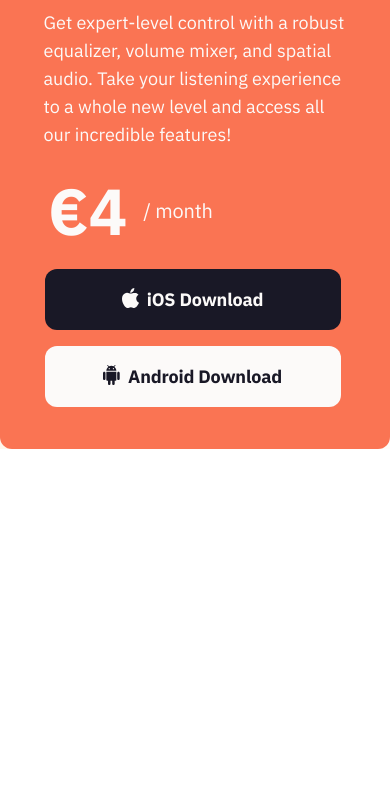
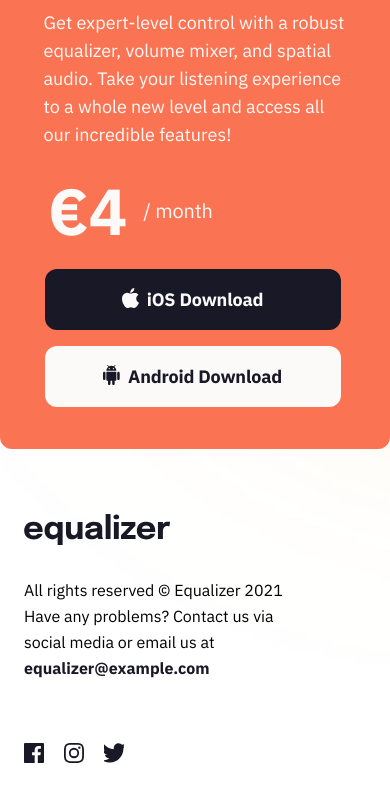
Before and after one commit to Anubliss-0/Equalizer-landing-page, a plain HTML site: page index.html in a window 390 px wide. Shown: the part 1099-1900 px from the top of the page. Before the commit the page ends 1548 px from the top, so only its background shows below. Drawn offline with Linux system fonts and the light colour scheme.

Commit message:
Footer finished, buttons animated.

```diff
--- a/index.html
+++ b/index.html
@@ -61,10 +61,19 @@
         alt="A phone running the equalizer app"
       />
     </div>
-
+  <div class="background-container">
     <footer>
-      All rights reserved © Equalizer 2021 Have any problems? Contact us via
-      social media or email us at equalizer@example.com
+      <div class="footer-logo"></div>
+      <p>
+      All rights reserved © Equalizer 2021<br> Have any problems? Contact us via
+      social media or email us at <a href = "mailto: equalizer@example.com">equalizer@example.com</a>
+      </p>
+      <div class="social">
+        <a class="soclink"></a>
+        <a class="soclink"></a>
+        <a class="soclink"></a>
+      </div>
     </footer>
+    </div>
   </body>
 </html>
--- a/styles.css
+++ b/styles.css
@@ -106,7 +106,7 @@ img {
     position: absolute;
     width: 446px;
     height: 625px;
-    right: 25vw;
+    right: 20vw;
     top: 950px;
     background-color: #FA7453;
     border-radius: 12px;
@@ -183,6 +183,12 @@ button.ios {
     letter-spacing: -0.18px;
     color: #FCFAF9;
     border: 0;
+    transition: 0.5s;
+}
+
+button.ios:hover {
+    background-color: #66E2DC;
+    transition: 0.5s;
 }
 
 .ios .icon {
@@ -217,12 +223,95 @@ button.android {
     border: 0;
 }
 
+button.android:hover {
+    background-color: #FFB964;
+    transition: 0.5s;
+}
+
 .android .icon {
     background-image: url(assets/icon-android.svg);
     width: 17px;
     height: 20px;
     margin-right: 8px;
     margin-bottom: 3px;
+}
+
+footer {
+    position: absolute;
+    top: 1662px;
+    display: flex;
+    width: 85%;
+    height: 79px;
+}
+
+.footer-logo {
+    width: 146.09px;
+    height: 32px;
+    background-image:url(assets/logo.svg)
+}
+
+footer p {
+    font-family: IBM Plex Sans;
+    font-style: normal;
+    font-weight: normal;
+    font-size: 16px;
+    line-height: 26px;
+    width: 366px;
+    height: 79px;
+    margin-top: 0;
+    margin-left: 138px;
+}
+
+footer p a {
+    font-weight: bold;
+    color: #191826;
+    text-decoration: none;
+}
+
+.social {
+    position: absolute;
+    right: 0%;
+    width: 100px;
+    height: 20px;
+    display: flex;
+    justify-content: space-between;
+    bottom: 29px;
+}
+
+.soclink:hover {
+    filter: invert(52%)
+            sepia(16%)
+            saturate(5776%)
+            hue-rotate(332deg)
+            brightness(116%)
+            contrast(96%);
+
+}
+
+a.soclink:nth-of-type(1) {
+    background-image: url(assets/icon-facebook.svg);
+    background-size: cover;
+    background-position: center;
+    height: 20px;
+    width: 20px;
+
+}
+
+
+a.soclink:nth-of-type(2) {
+    background-image: url(assets/icon-instagram.svg);
+    background-size: cover;
+    background-position: center;
+    height: 20px;
+    width: 20px;
+}
+
+a.soclink:nth-of-type(3) {
+    background-image: url(assets/icon-twitter.svg);
+    background-size:cover;
+    background-position: center;
+    height: 20px;
+    width: 20px;
 }
 
 
@@ -323,6 +412,11 @@ button.android {
         height: 546px;
     }
 
+    #obox div {
+        margin: 39px 227px 32px 54px;
+
+    }
+
     img {
         width: 270.21px;
         height: 556px;
@@ -361,13 +455,32 @@ button.android {
         left: 326px;
         top: 1357px;
     }
+
+    footer {
+        top: 1553px;
+        height: 143px;
+        left: 33px;
+    }
+
+    footer p {
+        position: absolute;
+        width: 366px;
+        height: 79px;
+        top: 64px;
+        left: 0px;
+        margin-left: 0%;
+    }
+
+
 }
+
+
 
 @media only screen and (max-width: 722px) {
     body {
         background-image: url(assets/bg-main-mobile.png);
         background-size:cover;
-
+        height: 1945px;
     }
 
     .logo {
@@ -479,6 +592,22 @@ button.android {
         margin: 0;
     }
 
+    footer {
+        width: 80%;
+        height: 253px;
+        top: 1612px;
+        left: 24px;
+    }
+
+    footer p {
+        width: 90%;
+    }
+
+    .social {
+        left: 0px;
+        top: 230px;
+    }
+
 
 }
 
```
